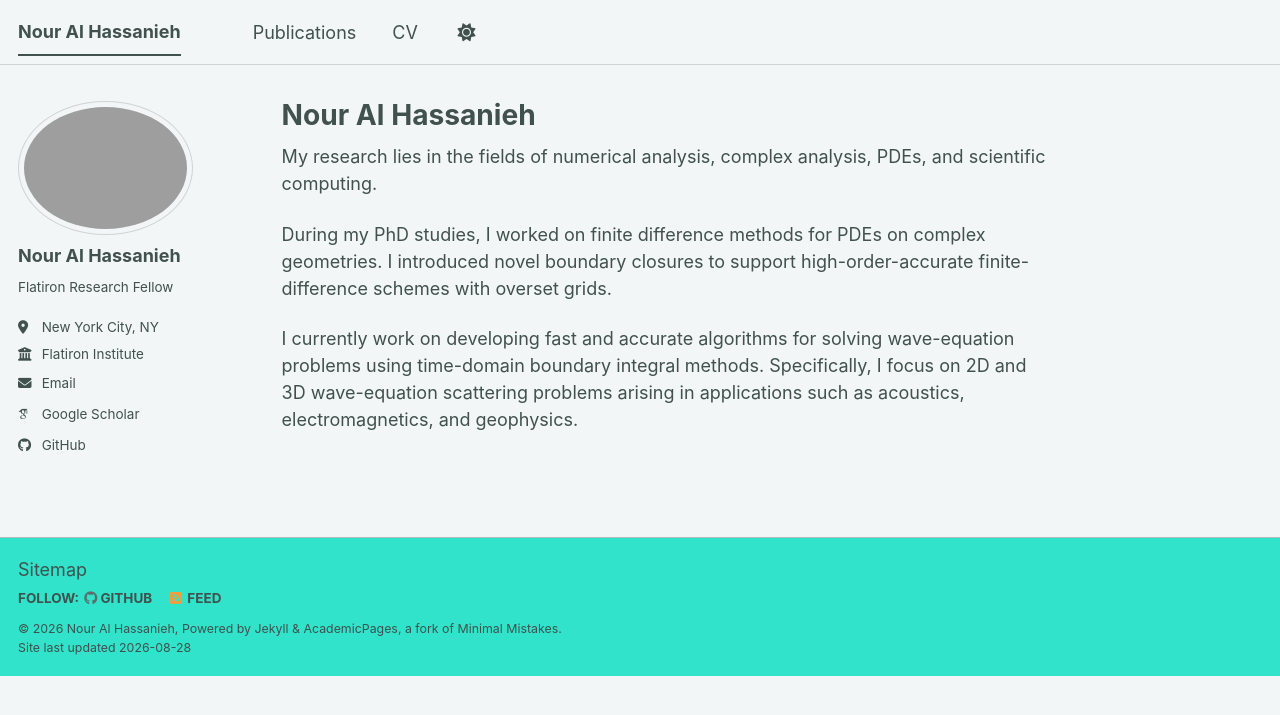
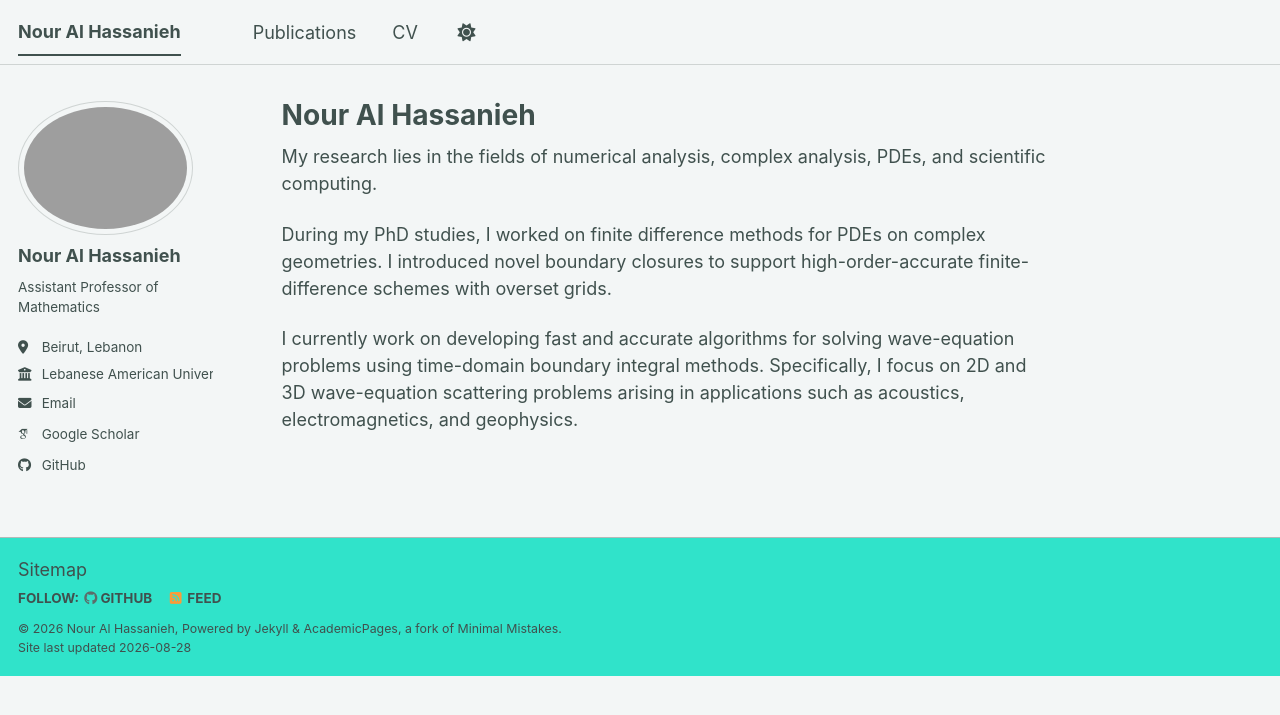
Before and after one commit to nalhassanieh/nalhassanieh.github.io, a Jekyll site: the page built from _pages/about.md, in a window 1280 px wide. Shown: the top 715 px of the page. Built offline with Jekyll 4.4.1, drawn with Linux system fonts in a browser that asks for light colours; some web fonts are replaced; a script bundle is joined from its source files by our own code; library files that are not in the unit come from our copies.

Commit message:
Update _config.yml

```diff
--- a/_config.yml
+++ b/_config.yml
@@ -12,7 +12,7 @@ site_theme               : "mint" # The available themes options are "default",
 title                    : "Nour Al Hassanieh"
 title_separator          : "-"
 name                     : "Nour Al Hassanieh"
-description              : "Nour Al Hassanieh academic portfolio"   # Update this with a general description of your site, this is the default if not overridden by a page
+description              : "Nour Al Hassanieh"   # Update this with a general description of your site, this is the default if not overridden by a page
 url                      : https://nalhassanieh.github.io # The base hostname & protocol for your site e.g. "https://[your GitHub username].github.io",
                                                            # or if you already have some other page hosted on Github then use "https://[your GitHub username].github.io/[Your Repo Name]"
 baseurl                  : "" # the subpath of your site, e.g. "/blog"
@@ -26,11 +26,11 @@ author:
   avatar           : "profile.png"
   name             : "Nour Al Hassanieh"
   pronouns         : # example: "she/her"
-  bio              : "Flatiron Research Fellow"
-  location         : "New York City, NY"
-  employer         : "Flatiron Institute"
+  bio              : "Assistant Professor of Mathematics"
+  location         : "Beirut, Lebanon"
+  employer         : "Lebanese American University"
   uri              : # URL
-  email            : "nalhassanieh@flatironinstitute.org"
+  email            : "nout.alhassanieh@lau.edu.lb"
 
   # Academic websites
   academia         : # URL
```
